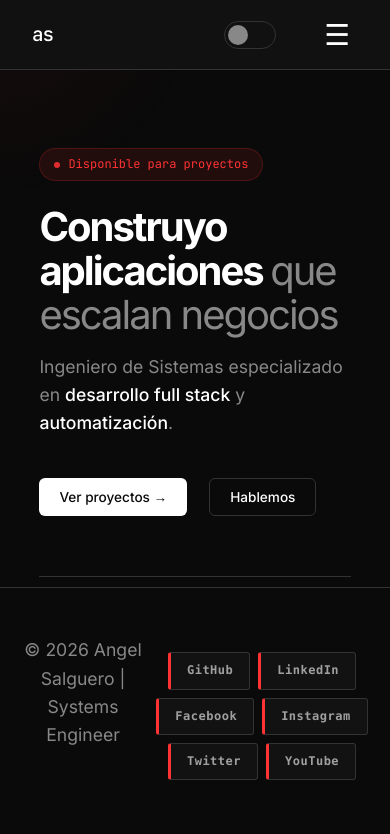
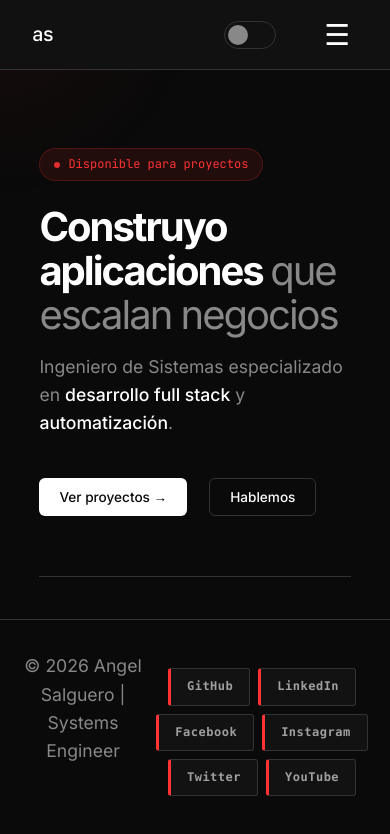
Before and after one commit to AngelSalgueroB/portfolio-angel, a React (Vite) app: page / in a window 390 px wide. Shown: the top 834 px of the page. Built offline with nearby package versions, Linux system fonts and the light colour scheme.

Commit message:
Fix footer on movil

```diff
--- a/src/App.css
+++ b/src/App.css
@@ -211,4 +211,14 @@ p { font-size: 1.1rem; line-height: 1.6; }
     text-align: center;
     border-bottom: 1px solid #333;
   }
+
+  /* Aumentamos el espacio al final para que el footer no tape nada */
+.main-content {
+  padding-bottom: 200px; /* Antes era 50px, ahora le damos mucho más espacio */
 }
+
+/* Opcional: Ajustamos un poco el footer en móvil */
+.footer-simple {
+  padding: 2rem 1rem; /* Un poco menos de relleno vertical */
+}
+}
```
Also changed, not shown: uploading.github.txt.
